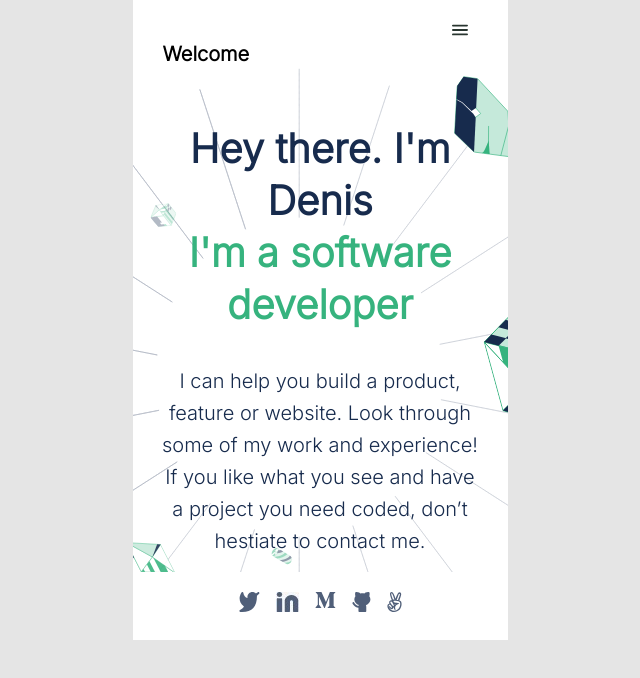
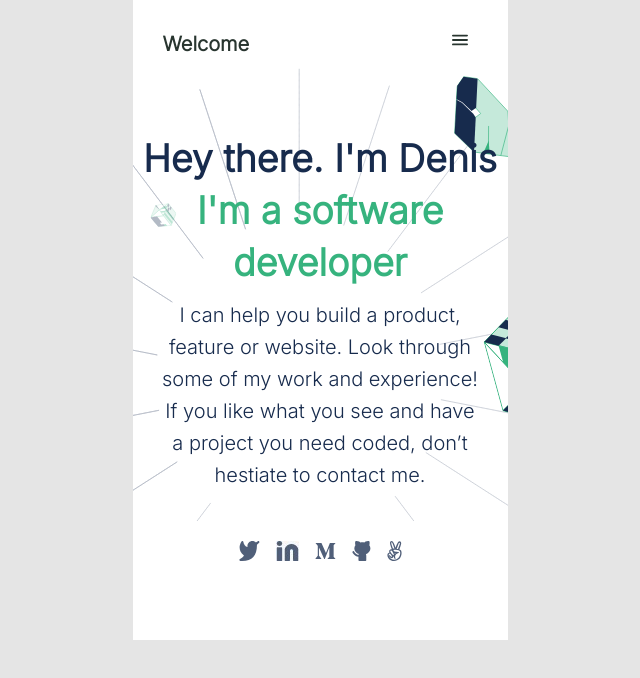
Before and after one commit to dd-obua/Portfolio, a website: page index.html in a window 1280 px wide. Shown: the whole page, without its empty margins (320-960 px from the left). Drawn offline with Linux system fonts and the light colour scheme.

Commit message:
Adjust alignments of header section and contact links

```diff
--- a/index.html
+++ b/index.html
@@ -11,20 +11,21 @@
     <link rel="preconnect" href="https://fonts.gstatic.com" crossorigin>
     <link href="https://fonts.googleapis.com/css2?family=Inter:wght@100;300&family=Roboto:wght@100&display=swap"
       rel="stylesheet">
+
   </head>
 
   <body>
     <div class="container">
       <header>
-        <h4 id="welcome">Welcome</h4>
-        <div id="menu">
-          <img src="images/Union.svg" alt="">
-        </div>
+        <nav>
+          <a href="#" id="welcome">Welcome</a>
+          <a href="#"><img src="images/Union.svg" alt=""></a>
+        </nav>
       </header>
-      <main>
+      <section class="content">
         <div class="introduction">
-          <h4 id="name">Hey there. I'm Denis</h4>
-          <h4 id="profession">I'm a software developer</h4>
+          <h1 id="name">Hey there. I'm Denis</h1>
+          <h1 id="profession">I'm a software developer</h1>
         </div>
         <div class="about-me">
           <p>
@@ -32,7 +33,7 @@
             like what you see and have a project you need coded, don’t hestiate to contact me.
           </p>
         </div>
-      </main>
+      </section>
       <ul class="social">
         <li><a href="#"><img src="images/twitter.svg" alt=""></a></li>
         <li><a href="#"><img src="images/linkedin.jpg" alt=""></a></li>
--- a/style.css
+++ b/style.css
@@ -16,30 +16,36 @@ body {
   margin: 0 auto;
 }
 
-header {
+nav {
   display: flex;
-  width: 375px;
-  flex-basis: 90%;
   flex-direction: row;
-  flex-grow: 1;
   justify-content: space-between;
-  justify-items: center;
-  padding: 20px 40px 0 30px;
+  align-items: center;
+  margin: 0 30px 0 20px;
+  padding: 10px;
 }
 
 header img {
+  margin-top: 15px;
   width: 16px;
   height: 12px;
 }
 
+header a {
+  text-decoration: none;
+  color: #28352f;
+}
+
 #welcome {
+  display: block;
   font-size: 20px;
   line-height: 28px;
   font-weight: 600;
   margin-top: 20px;
+  color: #28352f;
 }
 
-main {
+.content {
   background-image: url("images/header-illsutration-mobile.svg");
   background-repeat: no-repeat;
   padding-top: 55px;
@@ -47,10 +53,11 @@ main {
 }
 
 .introduction {
-  font-size: 40px;
+  font-size: 25px;
   font-weight: bold;
   line-height: 52px;
-  padding-bottom: 34px;
+  padding: 5px;
+  margin: 5px;
 }
 
 #name {
@@ -67,13 +74,14 @@ main {
   color: #172b4d;
   font-size: 20px;
   line-height: 32px;
-  padding-bottom: 15px;
+  padding-bottom: 30px;
 }
 
 .social {
   display: flex;
   flex-direction: row;
   justify-content: center;
+  align-items: center;
 }
 
 ul li {
```
